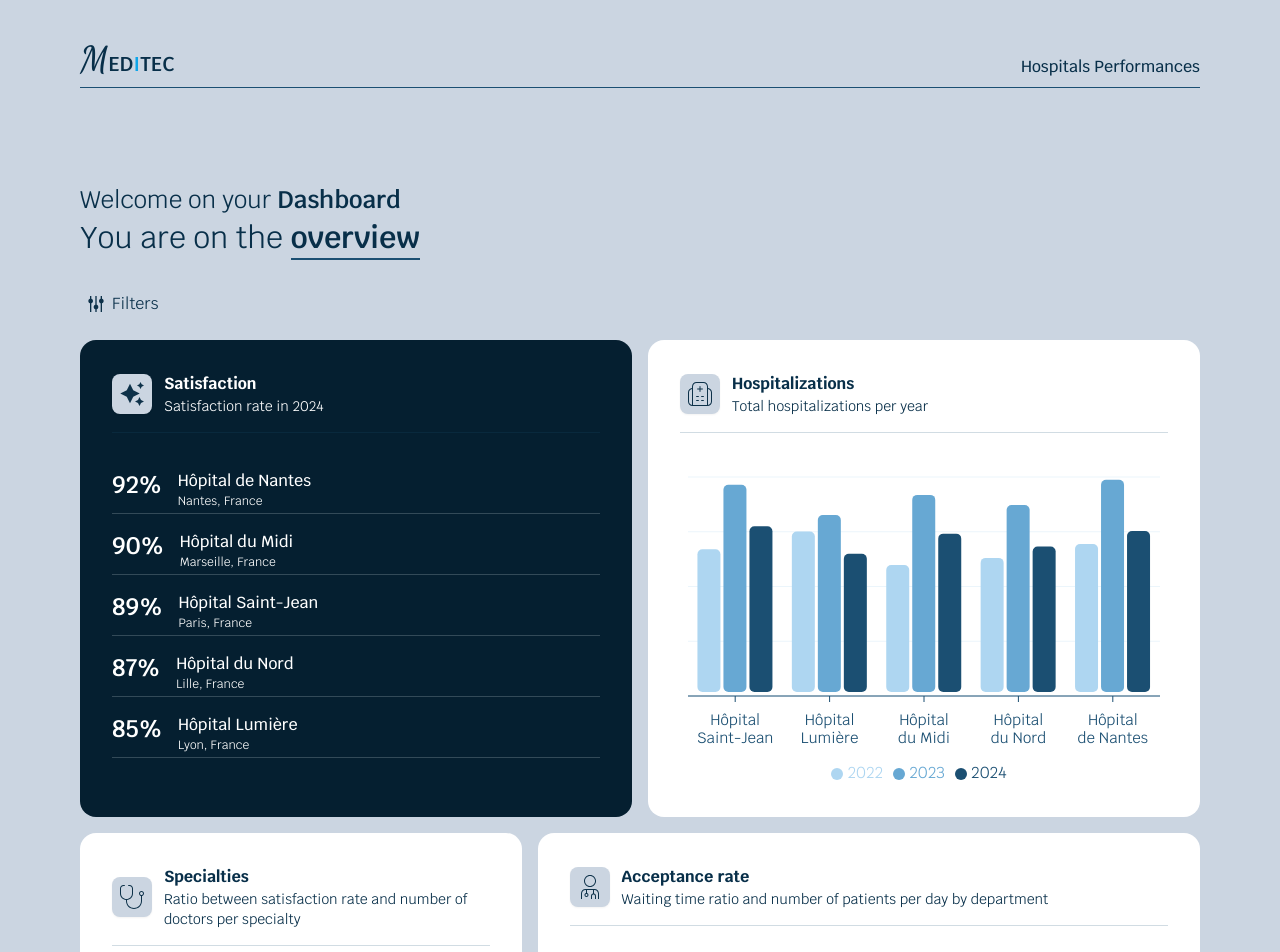
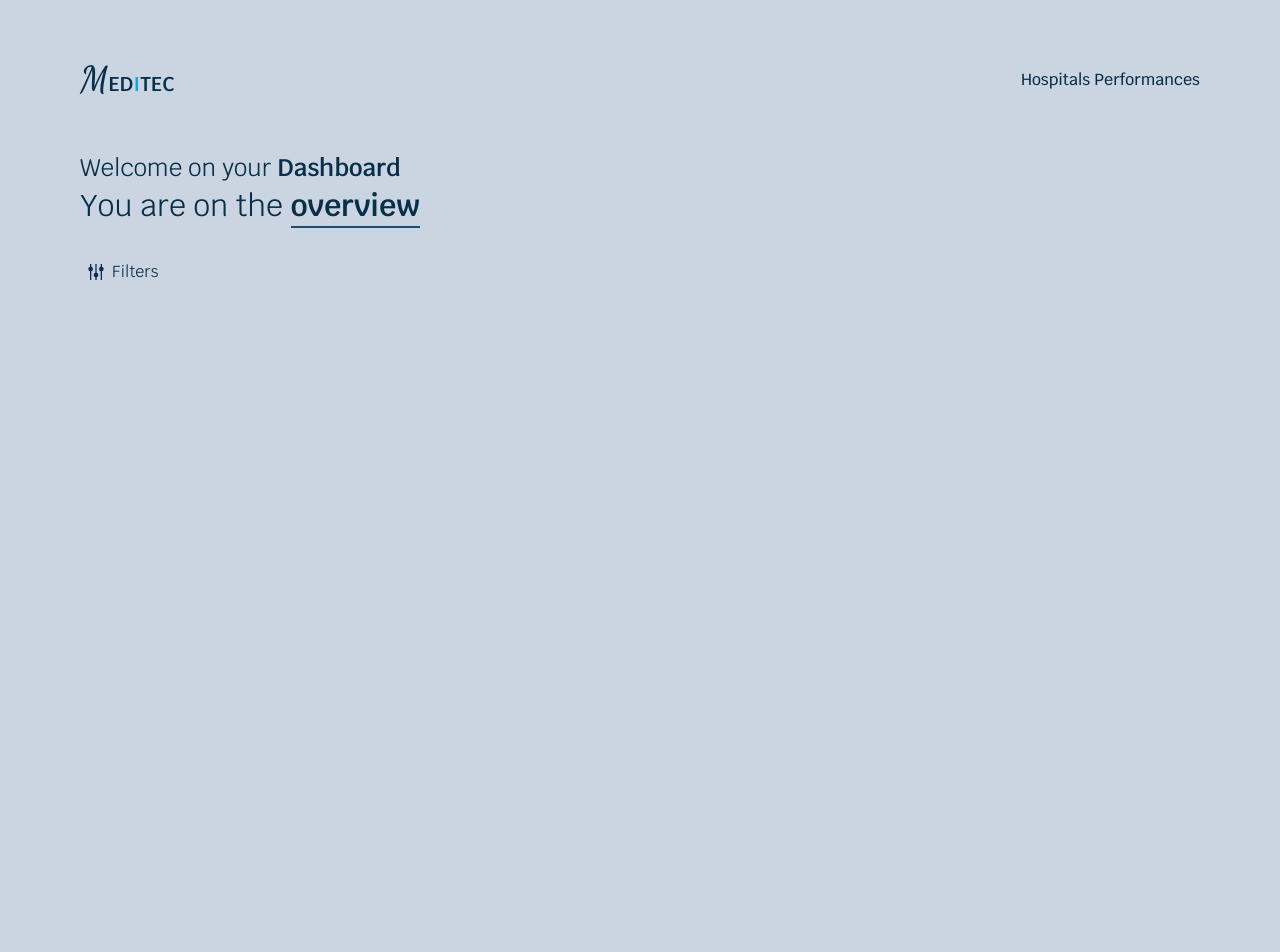
Before and after one commit to MandyTrl/meditec, a Next.js app: page / in a window 1280 px wide. Shown: the top 952 px of the page. After the commit the page ends 800 px from the top, so only its background shows below. Built offline with nearby package versions, Linux system fonts and the light colour scheme.

Commit message:
init new conditionnal visualization

```diff
--- a/src/components/Header.tsx
+++ b/src/components/Header.tsx
@@ -4,7 +4,7 @@ import { dancingScript } from "@/app/layout"
 
 export const Header = () => {
 	return (
-		<header className="w-full flex items-end md:justify-between h-12 md:mb-16 border-b border-b-primary">
+		<header className="w-full flex items-end md:justify-between md:my-5">
 			<h1 className="w-2/5 md:self-start tracking-widder text-xl font-semibold uppercase">
 				<span className={`${dancingScript.className} md:text-4xl`}>M</span>
 				ed
--- /dev/null
+++ b/src/components/Layout/HospitalSelectedLayout.tsx
@@ -0,0 +1,44 @@
+import React from "react"
+import { SatisfactionRate } from "@/components/TopHospitalsCharts/SatisfactionRate"
+import { HospitalizationsBar } from "@components/TopHospitalsCharts/HospitalizationsBar"
+// import { DepartmentsLines } from "@components/TopHospitalsCharts/DepartmentsLines"
+import { DepartmentsBar } from "@components/TopHospitalsCharts/DepartmentsBar"
+import { DoctorSpecialties } from "@components/TopHospitalsCharts/DoctorSpecialties"
+
+type HospitalSelectedLayoutProps = {
+	isMobile: boolean
+}
+
+export const HospitalSelectedLayout = ({
+	isMobile,
+}: HospitalSelectedLayoutProps) => {
+	return isMobile ? (
+		<section className="w-full flex flex-col md:flex-row flex-wrap md:gap-4">
+			<div className="md:flex w-full md:gap-4">
+				<SatisfactionRate />
+				<HospitalizationsBar />
+			</div>
+			<div className="md:flex w-full md:gap-4">
+				<div className="md:w-2/5">
+					<DoctorSpecialties />
+				</div>
+				<div className="md:w-3/5">
+					<DepartmentsBar />
+				</div>
+			</div>
+		</section>
+	) : (
+		<section className="w-full flex flex-col flex-wrap md:gap-2">
+			<div className="flex gap-2">
+				<div className="w-2/5 flex flex-col gap-2">
+					<SatisfactionRate />
+					<DepartmentsBar />
+				</div>
+				<div className="w-3/5 flex gap-2">
+					<HospitalizationsBar />
+					<DoctorSpecialties />
+				</div>
+			</div>
+		</section>
+	)
+}
--- /dev/null
+++ b/src/components/Layout/OverviewLayout.tsx
@@ -0,0 +1,5 @@
+import React from "react"
+
+export const OverviewLayout = () => {
+	return <div></div>
+}
--- a/src/components/Layout/TopHospitalsLayout.tsx
+++ b/src/components/Layout/TopHospitalsLayout.tsx
@@ -1,44 +1,17 @@
 import React from "react"
-import { SatisfactionRate } from "@/components/TopHospitalsCharts/SatisfactionRate"
-import { HospitalizationsBar } from "@components/TopHospitalsCharts/HospitalizationsBar"
-// import { DepartmentsLines } from "@components/TopHospitalsCharts/DepartmentsLines"
-import { DepartmentsBar } from "@components/TopHospitalsCharts/DepartmentsBar"
-import { DoctorSpecialties } from "@components/TopHospitalsCharts/DoctorSpecialties"
 import { useHospitalSelected } from "@/utils/hooks/useHospitalSelected"
 import { useBreakpoint } from "@/utils/hooks/useBP"
+import { HospitalSelectedLayout } from "@components/Layout/HospitalSelectedLayout"
+import { OverviewLayout } from "@components/Layout/OverviewLayout"
 
 export const TopHospitalsLayout = () => {
 	const { hospitalSelected } = useHospitalSelected()
 	const breakpoint = useBreakpoint()
 	const isMobile = breakpoint === "mobile"
 
-	return (isMobile && hospitalSelected) || !hospitalSelected ? (
-		<section className="w-full flex flex-col md:flex-row flex-wrap md:gap-4">
-			<div className="md:flex w-full md:gap-4">
-				<SatisfactionRate />
-				<HospitalizationsBar />
-			</div>
-			<div className="md:flex w-full md:gap-4">
-				<div className="md:w-2/5">
-					<DoctorSpecialties />
-				</div>
-				<div className="md:w-3/5">
-					<DepartmentsBar />
-				</div>
-			</div>
-		</section>
+	return !hospitalSelected ? (
+		<OverviewLayout />
 	) : (
-		<section className="w-full flex flex-col flex-wrap md:gap-2">
-			<div className="flex gap-2">
-				<div className="w-2/5 flex flex-col gap-2">
-					<SatisfactionRate />
-					<DepartmentsBar />
-				</div>
-				<div className="w-3/5 flex gap-2">
-					<HospitalizationsBar />
-					<DoctorSpecialties />
-				</div>
-			</div>
-		</section>
+		<HospitalSelectedLayout isMobile={isMobile} />
 	)
 }
```
